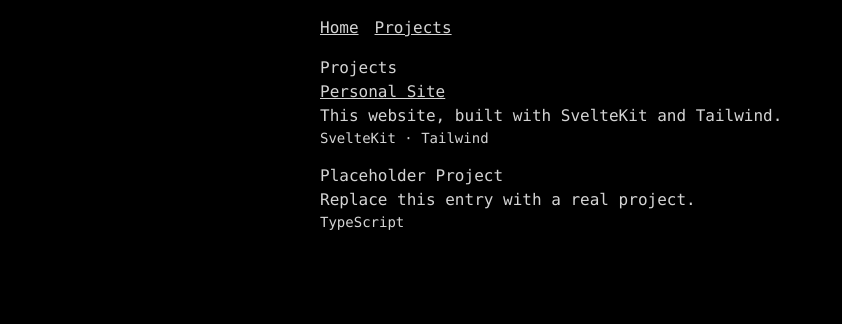
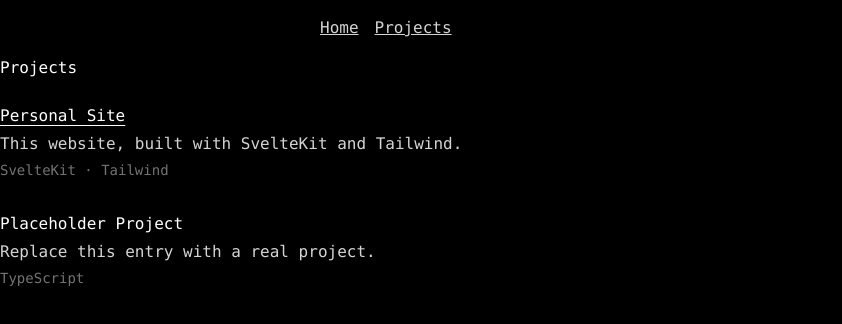
Before and after one commit to jirbjirbjirb/sveltepersonalsite, a SvelteKit app: page /projects in a window 1280 px wide. Shown: the top 324 px of the page, without its empty margins (0-842 px from the left). Built offline with nearby package versions, Linux system fonts and the light colour scheme.

Commit message:
project page boilerplate

```diff
--- a/src/routes/projects/+page.svelte
+++ b/src/routes/projects/+page.svelte
@@ -6,23 +6,23 @@
 	<title>Projects | Kirby Jayes</title>
 </svelte:head>
 
-<div class="flex flex-col w-full h-full">
-	<div class="flex flex-col w-1/2 my-0 mx-auto">
-		<h1>Projects</h1>
-		<ul class="flex flex-col gap-4">
+<h1 class="mb-6 text-white">Projects</h1>
+
+<ul class="flex flex-col gap-8">
 	{#each projects as project (project.title)}
-				<li>
-					<h2>
+		<li class="flex flex-col gap-1">
+			<h2 class="text-white">
 				{#if project.href}
-							<a href={project.href} class="underline">{project.title}</a>
+					<!-- eslint-disable-next-line svelte/no-navigation-without-resolve -- external URL -->
+					<a href={project.href} class="underline underline-offset-4 hover:text-neutral-300"
+						>{project.title}</a
+					>
 				{:else}
 					{project.title}
 				{/if}
 			</h2>
 			<p>{project.description}</p>
-					<p class="text-sm">{project.tags.join(' · ')}</p>
+			<p class="text-sm text-neutral-500">{project.tags.join(' · ')}</p>
 		</li>
 	{/each}
 </ul>
-	</div>
-</div>
```
Lines whose indentation alone changed are shown as unchanged.
